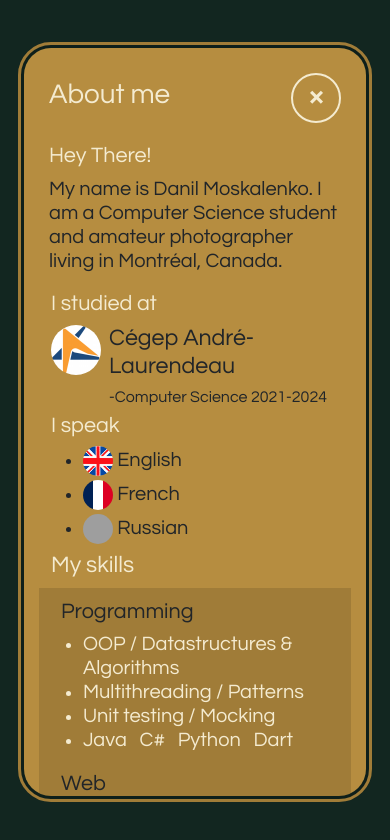
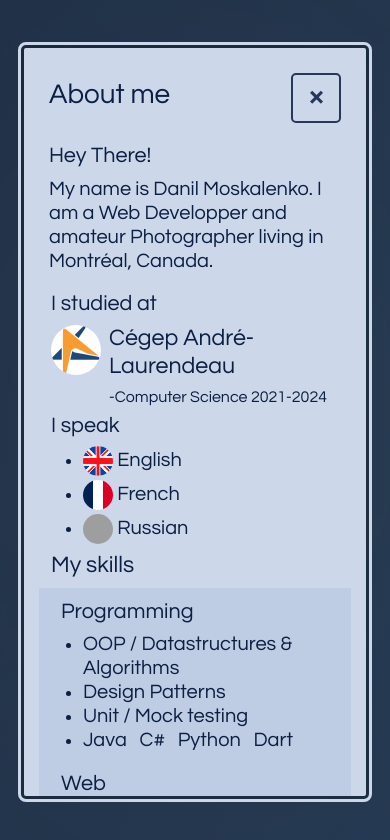
Before and after one commit to Dextwelwe/dextwelwe, a React (Create React App) app in the folder dextwelwe/: page / in a window 390 px wide. Both pictures are taken after a click on the button "About me". Shown: the top 840 px of the page. Built offline with nearby package versions, Linux system fonts and the light colour scheme; grey boxes are pictures that could not be loaded.

Commit message:
changed colors

```diff
--- a/dextwelwe/src/App.css
+++ b/dextwelwe/src/App.css
@@ -9,10 +9,11 @@ body, html {
 }
 .fontFamily {
   font-family: dxfont;
+  color :#0B1F42;
 }
 
 .fontColor {
-  color: #F4EBD0 ;
+  color: #0B1F42 ;
 
 }
 
@@ -20,7 +21,7 @@ body, html {
  justify-content: center;
  align-items: center;
  display: flex;
- color: #B68D40;
+ color: #dbe3f0;
  font-family: dxfont;
  text-align: center;
  font-size: 7.5vw;
@@ -31,9 +32,23 @@ body, html {
 }
 
 .bg {
-  background : #122620;
+  background: linear-gradient(109.6deg, rgb(20, 30, 48) 12%, rgb(36, 59, 85) 92%);
+  background-size: 400% 400%;
+  animation: gradient 15s ease infinite;
   width: 100vw;
   height: 100vh;
+}
+
+@keyframes gradient {
+  0% {
+      background-position: 0% 50%;
+  }
+  50% {
+      background-position: 100% 50%;
+  }
+  100% {
+      background-position: 0% 50%;
+  }
 }
 
 #content {
@@ -47,20 +62,20 @@ body, html {
   justify-content: space-around;
   align-items: center;
   display: flex;
-  border-radius:30em 30em 30em 30em;
+  border-radius: 5px 5px 5px 5px;
   width: 100%;
-  background-color: #B68D40;
+  background-color: #dbe3f0 ;
   height:30%;
   border: solid;
   border-width: 2px;
   outline: solid;
-  outline-color: #B68D40;
+  outline-color:#dbe3f0 ;
 
 }
 
 .btnView{
-background-color: #B68D40;
-color: #F4EBD0 ;
+background-color: #dbe3f0;
+color: black ;
 font-size: 1.3vw;
 border: hidden;
 font-family: dxfont;
@@ -71,7 +86,7 @@ align-items: center;
 }
 
 .btnView:active, .btnView:hover{
- color: black;
+ color:  #6888c0;
 }
 
 .prevent-select {
@@ -85,11 +100,9 @@ align-items: center;
    height:100vh;
   }
 
-
-
   #content {
     width: 100%;
-    background-color: #122620;
+
   }
 
   .logo {
@@ -111,15 +124,19 @@ align-items: center;
   }
   .btnView{
     font-size: 5vw;
-    width: 100%;
-    height: 2.5em;
+    width: 95%;
+    height: 2.2em;
     position: relative;
     left : 12%;
-    margin-bottom: 3px;
-    border-style: none none solid  none;
-    border-color: #122620;
+    margin-bottom: 10px;
+    border-color: navy;
     border-width: 2px;
-    border-radius:30em 30em 30em 30em;
+    border-radius: 5px 5px 5px 5px;
+    border: solid;
+    border-width: 1px;
+    outline: solid;
+    outline-color:#dbe3f0 ;
+
    }
 
 }
--- a/dextwelwe/src/menu/about.css
+++ b/dextwelwe/src/menu/about.css
@@ -5,7 +5,8 @@
     width: 100%;
     height: 100%;
     overflow: auto;
-    background-color:  #122620;
+    background-color:  transparent;
+    backdrop-filter: blur(400px)
   }
 
   .modal-content {
@@ -15,9 +16,9 @@
     animation-fill-mode: both;
     width: 40%;
     height: 65%;
-    background-color: #B68D40;
-    border-radius:30px 30px 30px 30px;
-    border-width: 3px;
+    background-color:#cdd7ea ;
+    border-radius:5px 5px 5px 5px;
+    border-width: 5px;
     position: fixed;
     top:-100%; right:-100%; left:-100%; bottom:-100%;
     margin:auto;
@@ -25,7 +26,7 @@
     overflow-y: scroll;
     box-sizing:content-box;
       outline: solid;
-      outline-color: #a07c38;
+      outline-color: #cdd7ea ;
   }
 
   ::-webkit-scrollbar {
@@ -98,7 +99,7 @@
 }
 
 .skillBox{
-    background-color: #a07c38;
+    background-color: #becce4;
     padding-top: 5px;
 }
 
@@ -135,31 +136,33 @@
 
 
 .close {
-    color: #F4EBD0;
+    color: #26385a;
     width: 50px;
     height: 50px;
     font-size: 28px;
     font-weight: bold;
-    background-color: #B68D40;
+    background-color: #cdd7ea;
     border-style: solid;
-    border-color: #F4EBD0 ;
-    border-radius:30px 30px 30px 30px;
+    border-color: #26385a ;
+    border-width: 2px;
+    border-radius:5px 5px 5px 5px;
     display: flex;
     justify-content: center;
 }
 
   .close:hover,
   .close:focus {
-    color: #122620;
+    color: #6888c0;
     text-decoration: none;
     cursor: pointer;
-    border-color: #122620;
+    border-color: #6888c0;
   }
 
   @media screen and (min-width: 601px) and (max-width: 900px)  {
     .modal-content {
       width: 70%;
       height: 80%;
+      border-width:3px;
   }
 
   @keyframes appear {
@@ -171,6 +174,9 @@
 
   @keyframes disapear {
     80%{
+      .modal{
+      backdrop-filter: blur(10px)
+      }
       opacity: 0%;
     }
    100%{
@@ -184,6 +190,7 @@
     .modal-content {
         width: 60%;
         height: 80%;
+        border-width:3px;
     }
     @keyframes appear {
       0% { opacity: 0;
@@ -208,6 +215,7 @@
     .modal-content {
         width: 80%;
         height: 85%;
+        border-width:3px;
     }
     @keyframes appear {
 
--- a/dextwelwe/src/menu/about.js
+++ b/dextwelwe/src/menu/about.js
@@ -35,7 +35,7 @@ export default function About({abt , set}) {
       </div>
     <div style={{padding : '10px', paddingTop : '10px'}}>
     <h4 className='fontColor'>Hey There!</h4>
-  <h5>My name is Danil Moskalenko. I am a Computer Science student and amateur photographer living in Montréal, Canada.</h5>
+  <h5>My name is Danil Moskalenko. I am a Web Developper and amateur Photographer living in Montréal, Canada.</h5>
     </div>
     <div className='container flex-column'>
     <div className='row'>
@@ -64,8 +64,8 @@ export default function About({abt , set}) {
     <h4 className= 'padding10 pt-3 '>Programming</h4>
       <ul className='h5 lh-2 fontColor'>
       <li>OOP / Datastructures & Algorithms</li>
-      <li>Multithreading / Patterns</li>
-      <li>Unit testing / Mocking</li>
+      <li>Design Patterns</li>
+      <li>Unit / Mock testing</li>
       <li>Java &nbsp; C# &nbsp; Python &nbsp; Dart</li>
       </ul>
     </div>
@@ -87,14 +87,13 @@ export default function About({abt , set}) {
     <ul className='h5 fontColor'>
     <li>SQL / NoSQL</li>
       <li>PL/SQL</li>
-      <li>Transactions</li>
       <li>Firebase</li>
       <li>PostgreSQL</li>
 
       </ul>
     </div>
     <div className='col-lg-6 col-md-6 col-sm-12 skillBox '>
-    <h4 className='padding10 pt-3'>Frameworks & other</h4>
+    <h4 className='padding10 pt-3'>Frameworks & Libraries</h4>
     <div className='row'>
       <div className='col'>
     <ul className='h5 fontColor'>
@@ -102,13 +101,12 @@ export default function About({abt , set}) {
       <li>React</li>
       <li>Spring</li>
       <li>Bootstrap</li>
-      <li>JQuery</li>
       </ul>
       </div>
       <div className='col'>
         <ul className='h5 fontColor'>
-      <li>Raspberry PI</li>
      <li>Flutter</li>
+     <li>JQuery</li>
       </ul>
       </div>
       </div>
@@ -118,7 +116,7 @@ export default function About({abt , set}) {
     </div>
     </div>
     <h4 className='mt-2 padding10 fontColor'>My Interests</h4>
-    <h5 className=' px-1'> &nbsp; Cycling &nbsp; Photography &nbsp; Technology &nbsp; Skateboarding </h5>
+    <h5 className=' px-1'> &nbsp; Cycling &nbsp; Photography &nbsp; Technology &nbsp; Web Design </h5>
 </div>
     </div>
 </div>
--- a/dextwelwe/src/menu/contactme.css
+++ b/dextwelwe/src/menu/contactme.css
@@ -23,14 +23,14 @@
     transform: translateY(42px, 18px);
     width: 300px;
     height: 150px;
-    background-color: #B68D40;
+    background-color: #cdd7ea;
     padding: 10px;
     border: solid;
     border-width: 5px;
     padding-bottom: 20px;
-    border-radius:30px 30px 30px 30px;
-  outline: solid;
-  outline-color: #B68D40;
+    border-radius:5px 5px 5px 5px;
+    outline: solid;
+    outline-color: #cdd7ea;
     position: fixed;
     top:-100%; right:-100%; left:-100%; bottom:-100%;
     margin:auto;
@@ -89,8 +89,8 @@
 }
 
   .skillBoxContactMe{
-    background-color: #a07c38;
-    border-radius:10px 10px 10px 10px;
+    background-color: #becce4;
+    border-radius:5px 5px 5px 5px;
 }
 
   @media screen and (max-width: 600px) {
@@ -116,7 +116,6 @@
 
     }
 
-
     .modal-contentContactMe{
       width: 80%;
       height: fit-content;
--- a/dextwelwe/src/menu/project.css
+++ b/dextwelwe/src/menu/project.css
@@ -8,7 +8,8 @@
 }
 
 .borderProject{
-    background-color:#F4EBD0;
+    border-radius:5px 5px 5px 5px;
+    background-color:#93aad2;
     margin-left: -1px;
     color: black;
     opacity: 70%;
@@ -18,7 +19,7 @@
 .borderProject:hover,
   .borderProject:focus {
     color: #122620;
-    background-color:#F4EBD0;
+    background-color:#859fcc;
     text-decoration: none;
     cursor: pointer;
     opacity: 1;
--- a/dextwelwe/src/menu/projects.js
+++ b/dextwelwe/src/menu/projects.js
@@ -46,7 +46,7 @@ export default function Projects({projects, set}) {
       <div className="row mt-1">
       <img src={screen} className="imgProject col-md-6 col-lg-6" alt="website"/>
      <div className="col-lg-6 col-md-12  col-sm-12">
-     <a className="fontColor btn borderProject mt-1" href="https://github.com/Dextwelwe/dextwelwe" target="_blank"  rel="noopener noreferrer">This website <span><svg xmlns="http://www.w3.org/2000/svg" width="20" height="20" viewBox="0 0 24 24"><path d="M13.723 18.654l-3.61 3.609c-2.316 2.315-6.063 2.315-8.378 0-1.12-1.118-1.735-2.606-1.735-4.188 0-1.582.615-3.07 1.734-4.189l4.866-4.865c2.355-2.355 6.114-2.262 8.377 0 .453.453.81.973 1.089 1.527l-1.593 1.592c-.18-.613-.5-1.189-.964-1.652-1.448-1.448-3.93-1.51-5.439-.001l-.001.002-4.867 4.865c-1.5 1.499-1.5 3.941 0 5.44 1.517 1.517 3.958 1.488 5.442 0l2.425-2.424c.993.284 1.791.335 2.654.284zm.161-16.918l-3.574 3.576c.847-.05 1.655 0 2.653.283l2.393-2.389c1.498-1.502 3.94-1.5 5.44-.001 1.517 1.518 1.486 3.959 0 5.442l-4.831 4.831-.003.002c-1.438 1.437-3.886 1.552-5.439-.002-.473-.474-.785-1.042-.956-1.643l-.084.068-1.517 1.515c.28.556.635 1.075 1.088 1.528 2.245 2.245 6.004 2.374 8.378 0l4.832-4.831c2.314-2.316 2.316-6.062-.001-8.377-2.317-2.321-6.067-2.313-8.379-.002z"/></svg></span></a>
+     <a className="fontColor btn borderProject mt-1" href="https://github.com/Dextwelwe/dextwelwe" target="_blank"  rel="noopener noreferrer">Personal website <span><svg xmlns="http://www.w3.org/2000/svg" width="20" height="20" viewBox="0 0 24 24"><path d="M13.723 18.654l-3.61 3.609c-2.316 2.315-6.063 2.315-8.378 0-1.12-1.118-1.735-2.606-1.735-4.188 0-1.582.615-3.07 1.734-4.189l4.866-4.865c2.355-2.355 6.114-2.262 8.377 0 .453.453.81.973 1.089 1.527l-1.593 1.592c-.18-.613-.5-1.189-.964-1.652-1.448-1.448-3.93-1.51-5.439-.001l-.001.002-4.867 4.865c-1.5 1.499-1.5 3.941 0 5.44 1.517 1.517 3.958 1.488 5.442 0l2.425-2.424c.993.284 1.791.335 2.654.284zm.161-16.918l-3.574 3.576c.847-.05 1.655 0 2.653.283l2.393-2.389c1.498-1.502 3.94-1.5 5.44-.001 1.517 1.518 1.486 3.959 0 5.442l-4.831 4.831-.003.002c-1.438 1.437-3.886 1.552-5.439-.002-.473-.474-.785-1.042-.956-1.643l-.084.068-1.517 1.515c.28.556.635 1.075 1.088 1.528 2.245 2.245 6.004 2.374 8.378 0l4.832-4.831c2.314-2.316 2.316-6.062-.001-8.377-2.317-2.321-6.067-2.313-8.379-.002z"/></svg></span></a>
      <h6 className="fontColor mt-1">Website build from scratch using</h6>
      <h6>React &nbsp; Javascript &nbsp; CSS &nbsp; Bootstrap </h6>
      </div>
```
